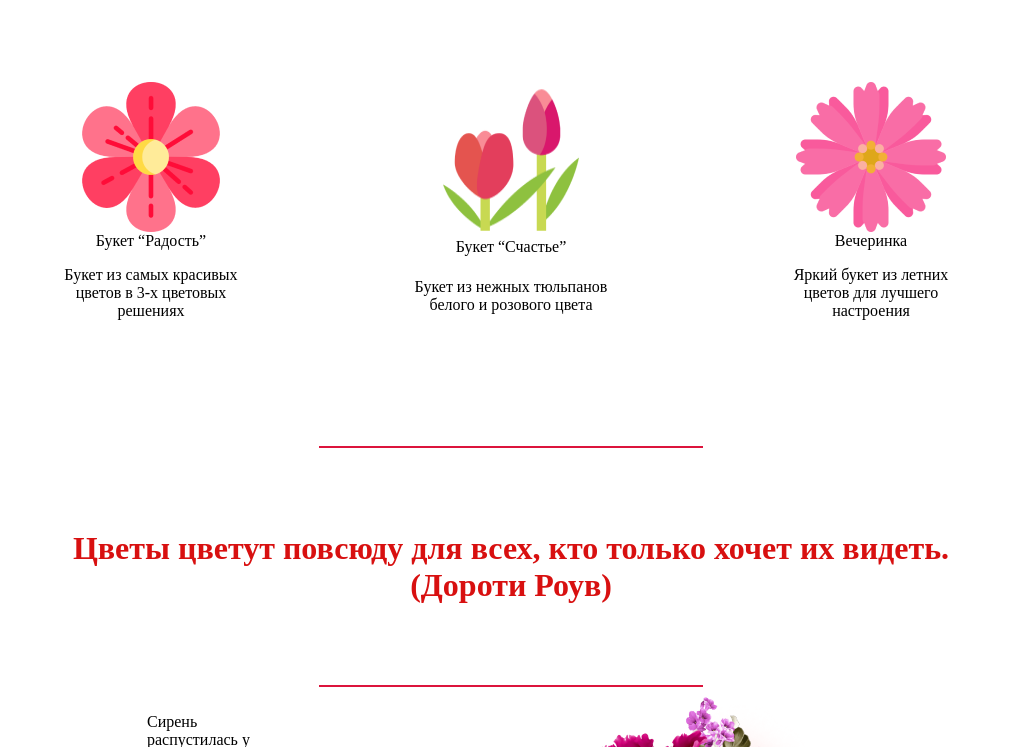
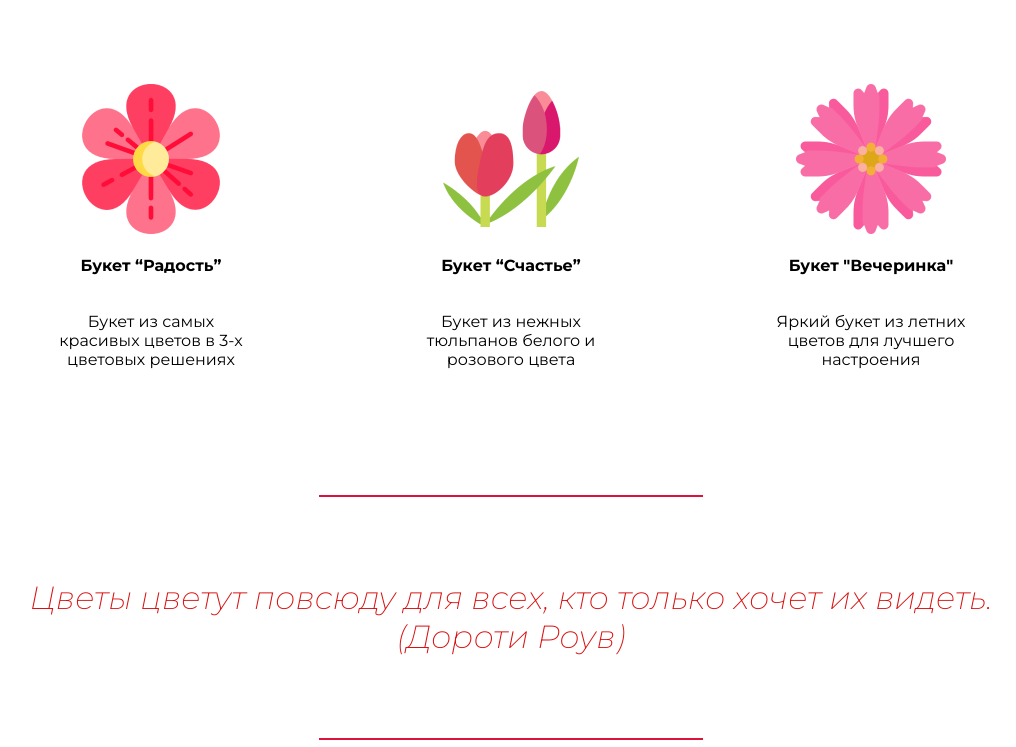
Before and after one commit to vidosan/HTML-CSS, a plain HTML site: page HW/index.html in a window 1280 px wide. Shown: the part 156-903 px from the top of the page, without its empty margins (129-1145 px from the left). Drawn offline with Linux system fonts and the light colour scheme.

Commit message:
15:00_06.10.2021

```diff
--- a/HW/index.html
+++ b/HW/index.html
@@ -6,6 +6,9 @@
     <meta name="viewport" content="width=device-width, initial-scale=1.0" />
     <title>Лучшие букеты</title>
     <link rel="stylesheet" href="style.css" />
+    <link rel="preconnect" href="https://fonts.googleapis.com">
+<link rel="preconnect" href="https://fonts.gstatic.com" crossorigin>
+<link href="https://fonts.googleapis.com/css2?family=Montserrat:ital,wght@0,100;0,200;0,300;0,400;0,500;0,600;0,700;0,800;0,900;1,100;1,200;1,300;1,400;1,500;1,600;1,700;1,800;1,900&display=swap" rel="stylesheet">
   </head>
 
   <body>
@@ -21,15 +24,15 @@
     <h1>"Лучшие букеты"</h1>
     <div class="container">
       <div class="section-item">
-        <img src="flower.png" alt="Радость" /> Букет “Радость”
+        <img src="flower.png" alt="Радость" /> <h4>Букет “Радость”</h4>
         <p class="a">Букет из самых красивых цветов в 3-х цветовых решениях</p>
       </div>
       <div class="section-item">
-        <img src="tulip.png" alt="Счастья" /> Букет “Счастье”
+        <img src="tulip.png" alt="Счастья" /><h4> Букет “Счастье”</h4>
         <p class="a">Букет из нежных тюльпанов белого и розового цвета</p>
       </div>
       <div class="section-item">
-        <img src="pink.png" alt="Вечеринка" /> Вечеринка
+        <img src="pink.png" alt="Вечеринка" /><h4> Букет "Вечеринка"</h4>
         <p class="a">Яркий букет из летних цветов для лучшего настроения</p>
       </div>
     </div>
--- a/HW/style.css
+++ b/HW/style.css
@@ -1,4 +1,5 @@
 body {
+  font-family: 'Montserrat', sans-serif;
   height: 1920;
   width: 1410;
   padding: 0;
@@ -6,6 +7,7 @@ body {
 }
 
 header {
+  font-weight: 600;
   height: 80px;
   display: flex;
   justify-content: space-evenly;
@@ -15,7 +17,6 @@ header {
   padding: 0;
 }
 h1 {
-  font-family: Montserrat;
   text-align: center;
   color: #424242;
 }
@@ -31,8 +32,11 @@ section {
   margin: 10px;
 }
 .red {
+  font-style:italic;
+  font-weight: 200;
   color: rgb(216, 16, 16);
   padding: 50px;
+
 }
 
 .container {
@@ -52,7 +56,6 @@ section {
 .siren {
   display: flex;
   justify-content: space-evenly;
-
 }
 .text-siren {
   display: flex;
```
